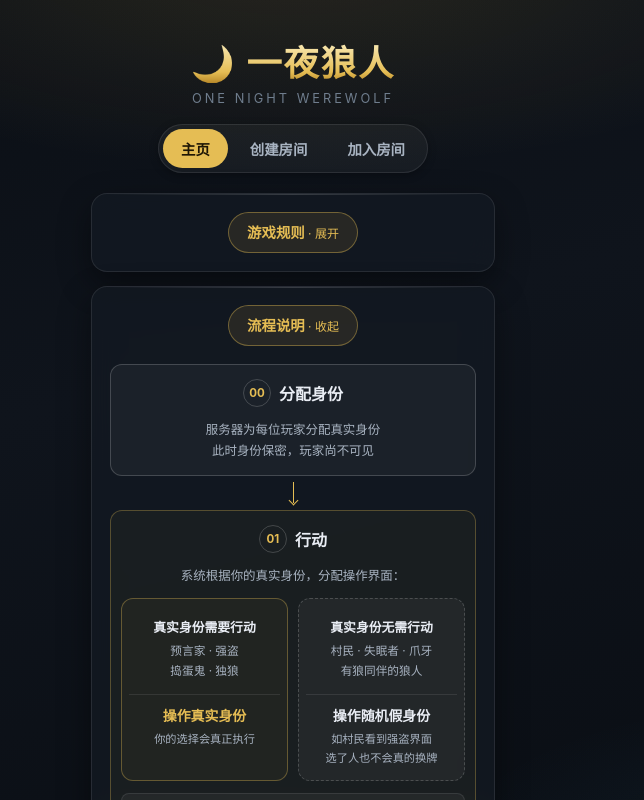
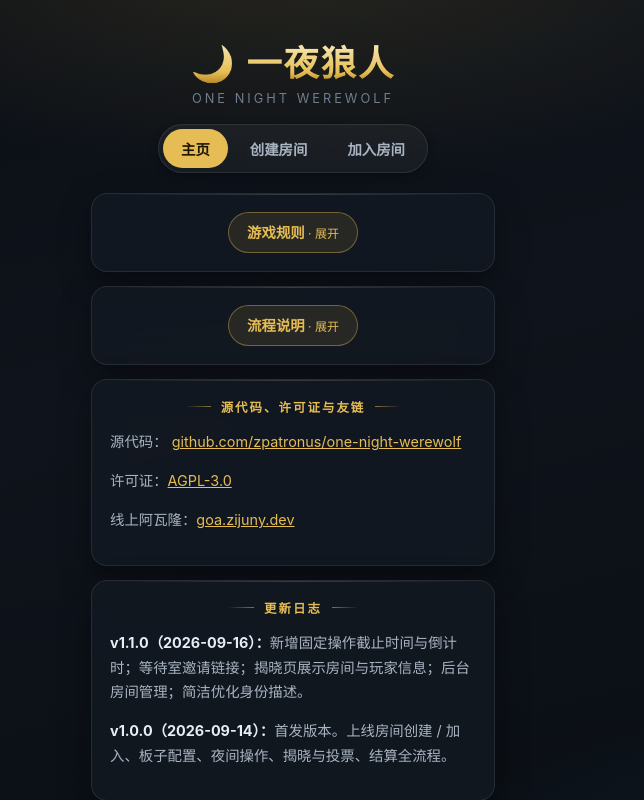
Before and after one commit to zpatronus/one-night-werewolf, a Vue app in the folder frontend/: page / in a window 1280 px wide. Shown: the top 800 px of the page, without its empty margins (347-991 px from the left). Built offline with nearby package versions, Linux system fonts and the light colour scheme.

Commit message:
feat: add source code, license, and related links section to HomeView

```diff
--- a/frontend/src/views/HomeView.vue
+++ b/frontend/src/views/HomeView.vue
@@ -55,7 +55,7 @@
         </section>
       </div>
     </details>
-    <details class="container guide foldable" open>
+    <details class="container guide foldable">
       <summary>流程说明<span class="when-open"> · 收起</span><span class="when-closed"> · 展开</span></summary>
 
       <ol class="phase-flow" aria-label="从身份分配到结算的完整流程">
@@ -106,6 +106,19 @@
         </li>
       </ol>
     </details>
+    <div class="container">
+      <div class="subtitle">源代码、许可证与友链</div>
+      <p>
+        源代码：
+        <a href="https://github.com/zpatronus/one-night-werewolf" target="_blank" rel="noopener">github.com/zpatronus/one-night-werewolf</a>
+      </p>
+      <p>
+        许可证：<a href="https://github.com/zpatronus/one-night-werewolf/blob/main/LICENSE" target="_blank" rel="noopener">AGPL-3.0</a>
+      </p>
+      <p>
+        线上阿瓦隆：<a href="https://goa.zijuny.dev/" target="_blank" rel="noopener">goa.zijuny.dev</a>
+      </p>
+    </div>
     <div class="container">
       <div class="subtitle">更新日志</div>
       <p>
```
Also changed, not shown: 1 other file (tests, documents, lock files or other folders).
